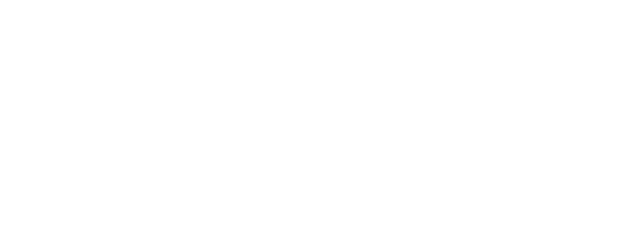
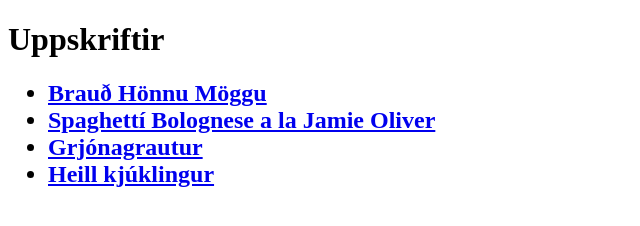
Before and after one commit to runar88/odin-recipes, a plain HTML site: page index.html in a window 1280 px wide. Shown: the whole page, without its empty margins (0-640 px from the left). Drawn offline with Linux system fonts and the light colour scheme.

Commit message:
fyrsta útgáfa tilbúin

```diff
--- a/index.html
+++ b/index.html
@@ -5,7 +5,13 @@
         <title>Uppskriftir</title>
     </head>
 <body>
-
+    <h1>Uppskriftir</h1>
+    <ul><h2>
+    <li><a href="recipes/braud.html"> Brauð Hönnu Möggu</a></li>
+    <li><a href="recipes/bolognese.html"> Spaghettí Bolognese a la Jamie Oliver</a></li>
+    <li><a href="recipes/grjonagrautur.html"> Grjónagrautur</a></li>
+    <li><a href="recipes/heill_kjuklingur.html"> Heill kjúklingur</a></li>
+    </h2></ul>
 </body>
 
 </html>
```
